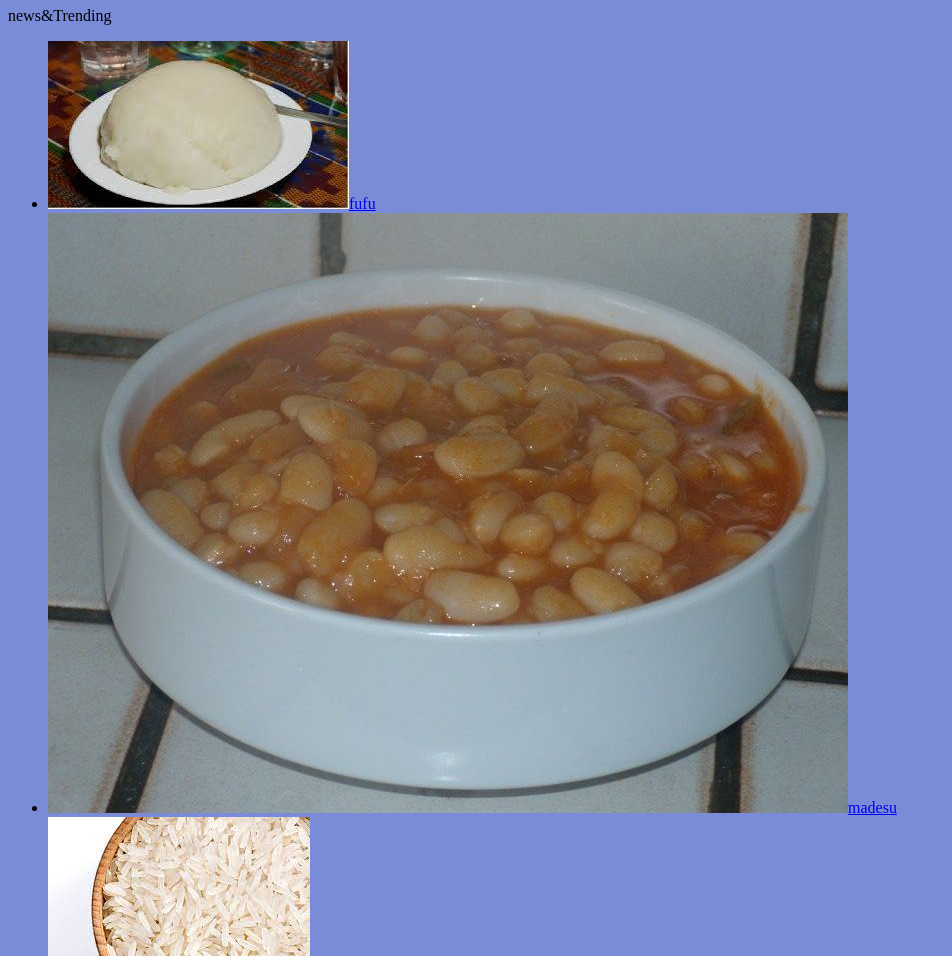
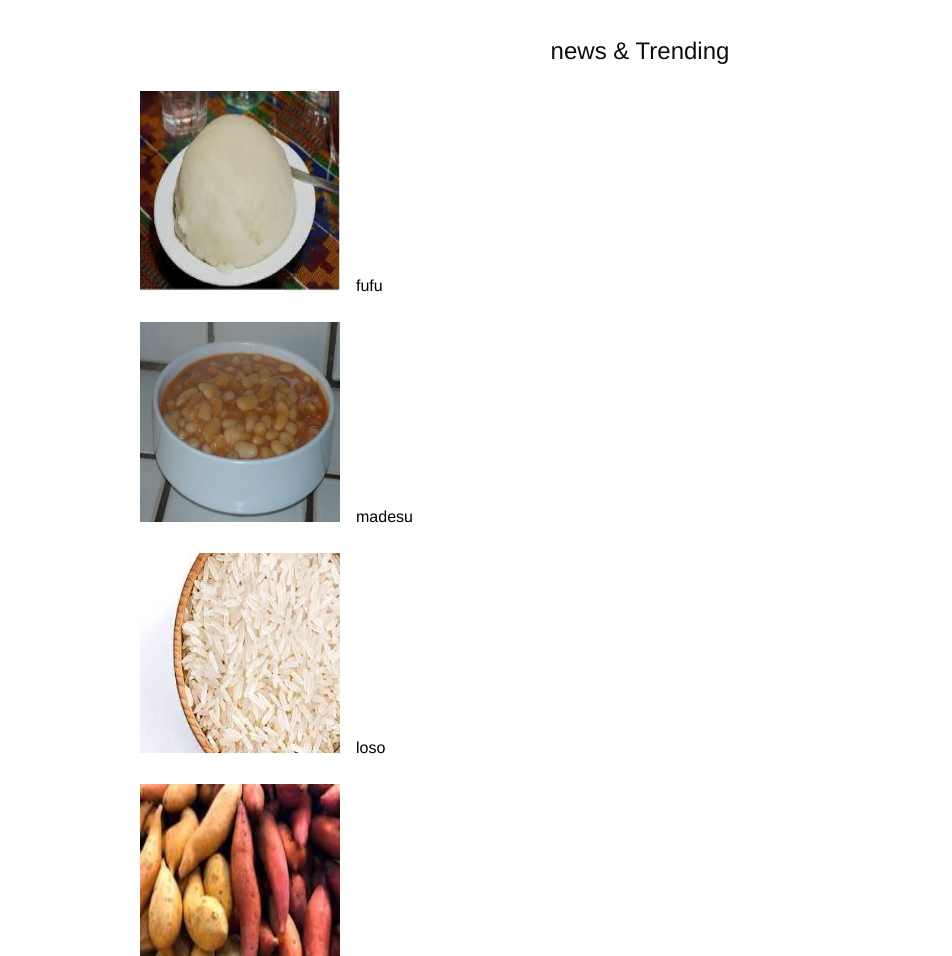
Before and after one commit to glodymasamba/chilschool-recipes, a plain HTML site: page index.html in a window 1280 px wide. Shown: the part 73-1029 px from the top of the page, without its empty margins (0-952 px from the left). Drawn offline with Linux system fonts and the light colour scheme.

Commit message:
grande amelioration du projet avec css

```diff
--- a/index.css
+++ b/index.css
@@ -1,3 +1,93 @@
 body{
-    background-color: rgb(122, 139, 216);
+    font-weight: 100px;
+    background-color: #fff;
+    font-family: Times, serif;
+    padding: 50px;
+    margin: 50px;
+    text-align: justify;
 }
+
+.head {
+        margin: 0.5rem 0 1.5rem;
+        text-align: center;
+        color: rgba(0,0,0,.95);
+        font-family: CopperPot,Helvetica,sans-serif;
+        font-size: 1.5rem;
+        line-height: 2rem;
+        text-underline-offset: 0.375rem;
+        background-color: white;
+}
+
+.menu {
+      margin-top: 24px;
+
+}
+
+.fufu-img {
+            width : 200px;
+            height : 200px;
+    }
+.fufu {
+      color: #000;
+      text-decoration: none;
+      font-size: 20px;
+      margin-left: 16px;
+      font-family: SourceSansPro,Helvetica,sans-serif;
+      font-size: 1rem;
+      line-height: 1.5rem;
+    }
+
+.fufu-list {
+           margin-bottom: 24px;
+}
+
+.madesu-img {
+            width : 200px;
+            height : 200px;
+}
+.madesu {
+        color: #000;
+        text-decoration: none;
+        font-size: 20px;
+        margin-left: 16px;
+        font-family: SourceSansPro,Helvetica,sans-serif;
+        font-size: 1rem;
+        line-height: 1.5rem;
+}
+
+.madesu-list {
+  margin-bottom: 24px;
+}
+
+.loso-img {
+          width : 200px;
+          height : 200px;
+}
+
+.loso {
+      color: #000;
+      text-decoration: none;
+      font-size: 20px;
+      margin-left: 16px;
+      font-family: SourceSansPro,Helvetica,sans-serif;
+      font-size: 1rem;
+      line-height: 1.5rem;
+}
+
+.loso-list {
+  margin-bottom: 24px;
+}
+
+.mbala-img {
+          width : 200px;
+          height : 200px;
+}
+.mbala {
+        color: #000;
+        text-decoration: none;
+        font-size: 20px;
+        margin-left: 16px;
+        font-family: SourceSansPro,Helvetica,sans-serif;
+        font-size: 1rem;
+        line-height: 1.5rem;
+}
--- a/index.html
+++ b/index.html
@@ -3,20 +3,31 @@
     <head>
         <link rel="stylesheet" href="index.css">
         <meta charset="utf-8">
-    <title>page de recettes</title>
+        <title>The chillSchool</title>
+        <style>
+            ul {
+              list-style: none;
+            }
+            ol {
+              list-style: none;
+            }
+          </style>
     </head>
     <body>
-        <h1>chillScholl recipes</h1>
 
-        <p>news&amp;Trending</p>
+            <div class="head">
+                news &amp; Trending
+
+            </div>
+
+            <div class="menu">
 
                 <ul>
-            <li><img src="photos/fufu.jpg" alt="food"><a href="fufu.html">fufu</a> </li>
-            <li><img src="photos/madesu ok.jpg" alt="food"><a href="madesu.html">madesu</a></li>
-            <li><img src="photos/loso.jpg" alt="food"><a href="solo.html">loso</a></li>
-            <li><img src="photos/mbala ok.jpg" alt="food"><a href="mbala.html">mbala</a></li>
+                    <li class="fufu-list"><img class="fufu-img" src="photos/fufu.jpg" alt="food"><a class="fufu" href="fufu.html">fufu</a> </li>
+                    <li class="madesu-list"><img class="madesu-img" src="photos/madesu ok.jpg" alt="food"><a class="madesu" href="madesu.html">madesu</a></li>
+                    <li class="loso-list"><img class="loso-img" src="photos/loso.jpg" alt="food"><a class="loso" href="solo.html">loso</a></li>
+                    <li class="mbala-list"><img class="mbala-img" src="photos/mbala ok.jpg" alt="food"><a class="mbala" href="mbala.html">mbala</a></li>
                 </ul>
-
-
+            </div>
     </body>
 </html>
```
Also changed, not shown: photos/drapeau.jpg (added). Lines whose indentation alone changed are shown as unchanged.
